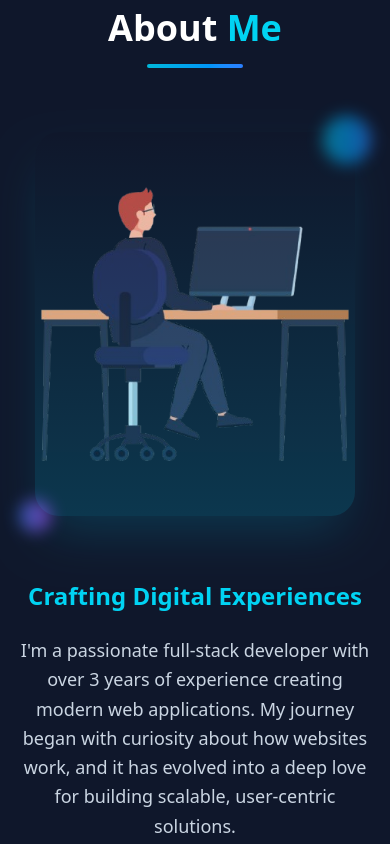
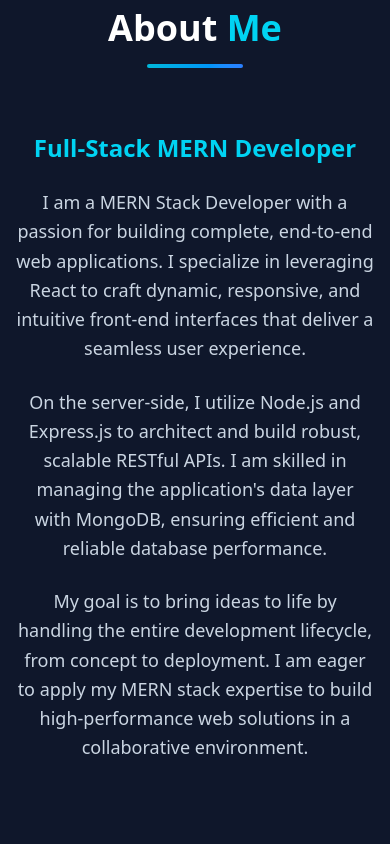
Before and after one commit to Nabhyadav6829/Portfolio, a React (Vite) app: page / in a window 390 px wide. Shown: the part 1100-1944 px from the top of the page. Built offline with nearby package versions, Linux system fonts and the light colour scheme.

Commit message:
Update About.jsx

```diff
--- a/src/components/About.jsx
+++ b/src/components/About.jsx
@@ -1,29 +1,8 @@
 import React from 'react';
 import { FaCode, FaLightbulb, FaRocket, FaHeart } from 'react-icons/fa';
 import IMG from '../assets/young-man.png';
+
 const About = () => {
-  const highlights = [
-    {
-      icon: <FaCode size={24} />,
-      title: "Clean Code",
-      description: "Writing maintainable, scalable, and efficient code that stands the test of time."
-    },
-    {
-      icon: <FaLightbulb size={24} />,
-      title: "Problem Solver",
-      description: "Turning complex challenges into elegant solutions through creative thinking."
-    },
-    {
-      icon: <FaRocket size={24} />,
-      title: "Performance",
-      description: "Optimizing applications for speed, accessibility, and user experience."
-    },
-    {
-      icon: <FaHeart size={24} />,
-      title: "Passion Driven",
-      description: "Genuinely passionate about technology and creating meaningful digital experiences."
-    }
-  ];
 
   return (
     <section id="about" className="bg-slate-900 py-20 px-4 font-sans text-slate-100">
@@ -40,8 +19,8 @@
         {/* Main Content */}
         <div className="flex flex-col lg:flex-row items-center gap-16">
 
-          {/* Left Column: Image */}
-          <div className="lg:w-1/2 flex justify-center">
+          {/* Left Column: Image (Now hidden on small screens) */}
+          <div className="hidden lg:flex lg:w-1/2 justify-center">
             <div className="relative">
               <img
                 src={IMG}
@@ -63,21 +42,16 @@
             {/* Main Description */}
             <div className="mb-12">
               <h3 className="text-2xl md:text-3xl font-bold text-cyan-400 mb-6">
-                Crafting Digital Experiences
+                Full-Stack MERN Developer
               </h3>
               <p className="text-lg text-slate-300 leading-relaxed mb-6">
-                I'm a passionate full-stack developer with over 3 years of experience creating
-                modern web applications. My journey began with curiosity about how websites work,
-                and it has evolved into a deep love for building scalable, user-centric solutions.
+                I am a MERN Stack Developer with a passion for building complete, end-to-end web applications. I specialize in leveraging React to craft dynamic, responsive, and intuitive front-end interfaces that deliver a seamless user experience.
               </p>
               <p className="text-lg text-slate-300 leading-relaxed mb-6">
-                When I'm not coding, you'll find me exploring new technologies, contributing to
-                open-source projects, or sharing knowledge with the developer community. I believe
-                in continuous learning and staying ahead of the curve in this ever-evolving field.
+                On the server-side, I utilize Node.js and Express.js to architect and build robust, scalable RESTful APIs. I am skilled in managing the application's data layer with MongoDB, ensuring efficient and reliable database performance.
               </p>
               <p className="text-lg text-slate-300 leading-relaxed">
-                My approach combines technical expertise with creative problem-solving to deliver
-                solutions that not only work flawlessly but also provide exceptional user experiences.
+                My goal is to bring ideas to life by handling the entire development lifecycle, from concept to deployment. I am eager to apply my MERN stack expertise to build high-performance web solutions in a collaborative environment.
               </p>
             </div>
 
```
